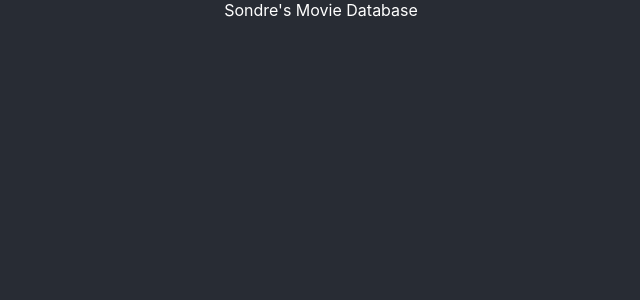
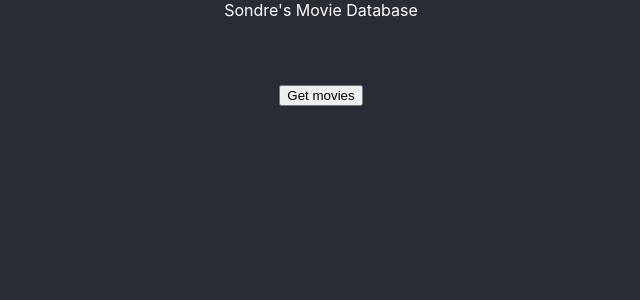
Before and after one commit to sondrew/smdb-frontend, a React (Create React App) app: page / in a window 1280 px wide. Shown: the top 300 px of the page, without its empty margins (319-959 px from the left). Built offline with nearby package versions, Linux system fonts and the light colour scheme.

Commit message:
Fetch and display data fetched from backend

```diff
--- a/src/App.tsx
+++ b/src/App.tsx
@@ -1,11 +1,17 @@
 import React from 'react';
+import { RecoilRoot } from 'recoil';
+
+import Dashboard from './Components/Dashboard';
 import './App.css';
 
 function App() {
   return (
-    <div className="App">
-      <header>Sondre's Movie Database</header>
-    </div>
+    <RecoilRoot>
+      <div className="App">
+        <header>Sondre's Movie Database</header>
+        <Dashboard />
+      </div>
+    </RecoilRoot>
   );
 }
 
--- /dev/null
+++ b/src/Components/Dashboard.tsx
@@ -0,0 +1,37 @@
+import React, { useEffect } from 'react';
+import { useRecoilState, useRecoilValue } from 'recoil';
+import { DiscoverMovies } from '../State/Atoms';
+import { getDiscoverMovies } from '../State/DataFetch';
+import { TMDbMovie } from '../Models/BackendModels';
+
+const Dashboard: React.FC = () => {
+  const [discoverMovies, setDiscoverMovies] =
+    useRecoilState<Array<TMDbMovie>>(DiscoverMovies);
+
+  const getMovies = () => {
+    if (discoverMovies.length === 0) {
+      getDiscoverMovies()
+        .then((data) => setDiscoverMovies(data))
+        .catch((e) => {
+          console.log(e);
+        });
+    }
+  };
+
+  console.log({ discoverMovies });
+
+  return (
+    <div style={{ marginTop: '4rem' }}>
+      <button onClick={getMovies}>Get movies</button>
+      {discoverMovies.length > 0 &&
+        discoverMovies.map((movie) => (
+          <div>
+            <span>{movie.title}</span>
+          </div>
+        ))}
+    </div>
+  );
+};
+
+Dashboard.displayName = 'Dashboard';
+export default Dashboard;
--- /dev/null
+++ b/src/Models/BackendModels.ts
@@ -0,0 +1,10 @@
+export interface TMDbMovie {
+  id: number;
+  title: string;
+  voteAverage: number;
+  voteCount: number;
+  popularity: number;
+  overview: string;
+  posterPath: string;
+  releaseDate: string;
+}
```
